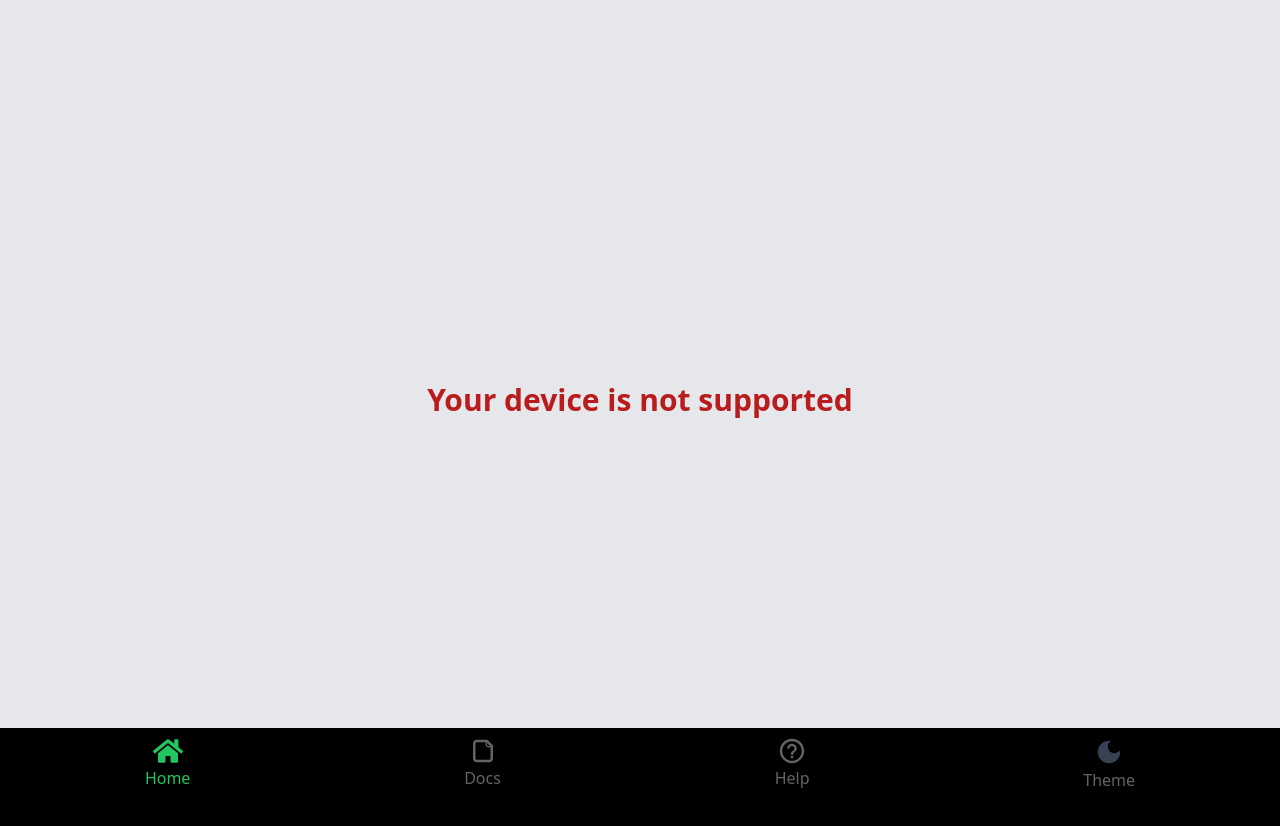
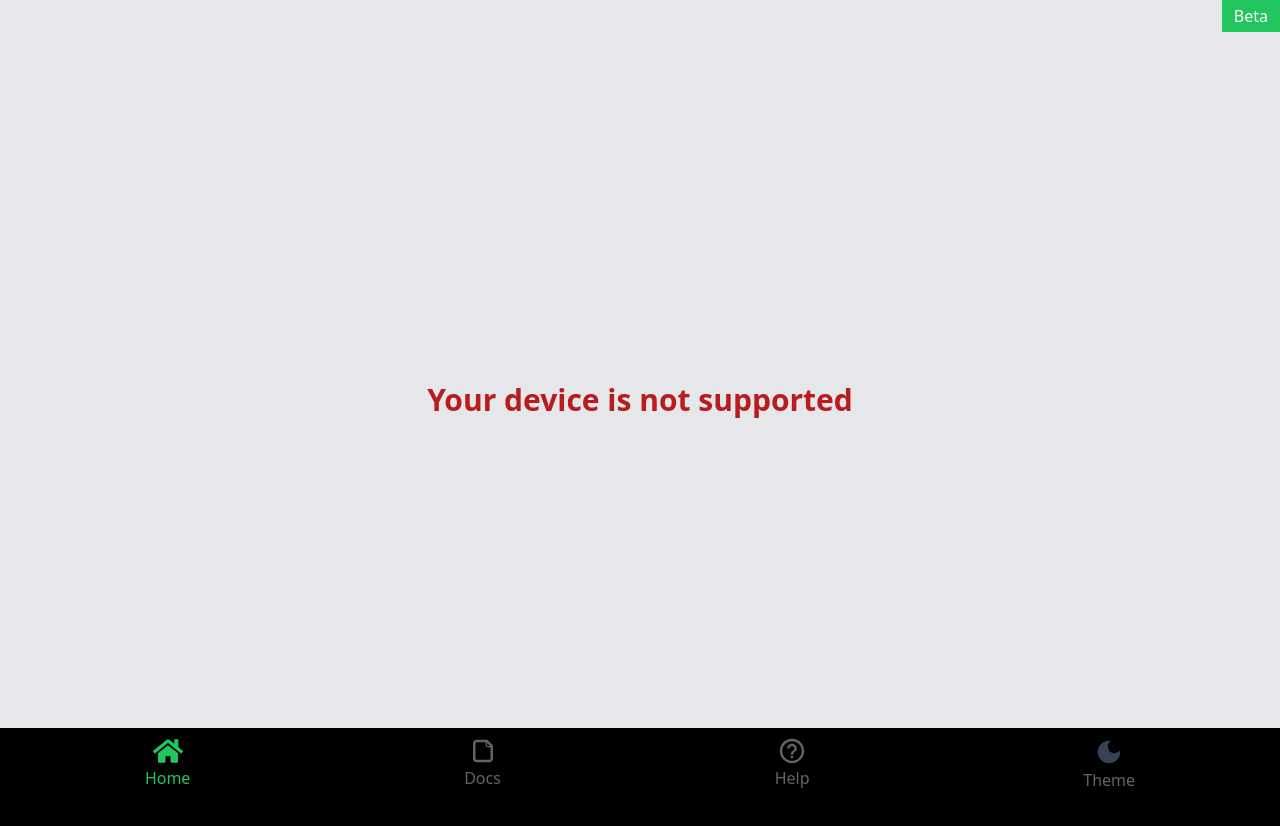
Before and after one commit to vAbdullh/cpit250-project, a React (Create React App) app: page / in a window 1280 px wide. Shown: the top 826 px of the page. Built offline with nearby package versions, Linux system fonts and the light colour scheme; the HTML template or start-up script is replaced by a standard one.

Commit message:
add beta ta

```diff
--- a/src/App.js
+++ b/src/App.js
@@ -11,7 +11,7 @@ function App() {
   return (
     <DataProvider>
       <Router>
-        {/* <p className='bg-green-500 text-white w-fit absolute right-0 top-0 px-3 py-1'>Beta</p> */}
+        <p className='bg-green-500 text-white w-fit absolute right-0 top-0 px-3 py-1'>Beta</p>
         <Routes>
           <Route path="*" element={<Navigate to="/" />} />
           <Route path="/" element={<Home />} />
```
